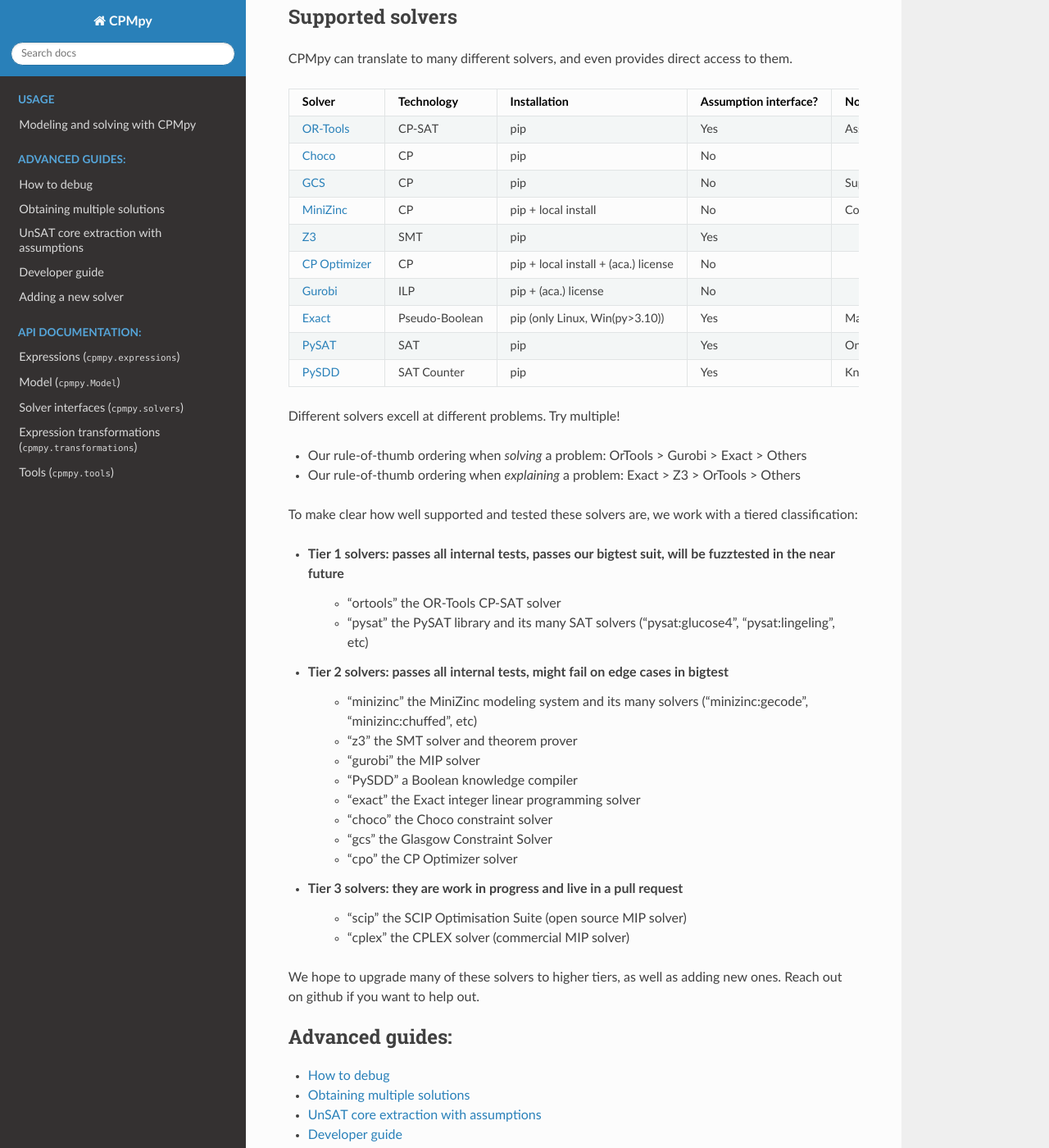
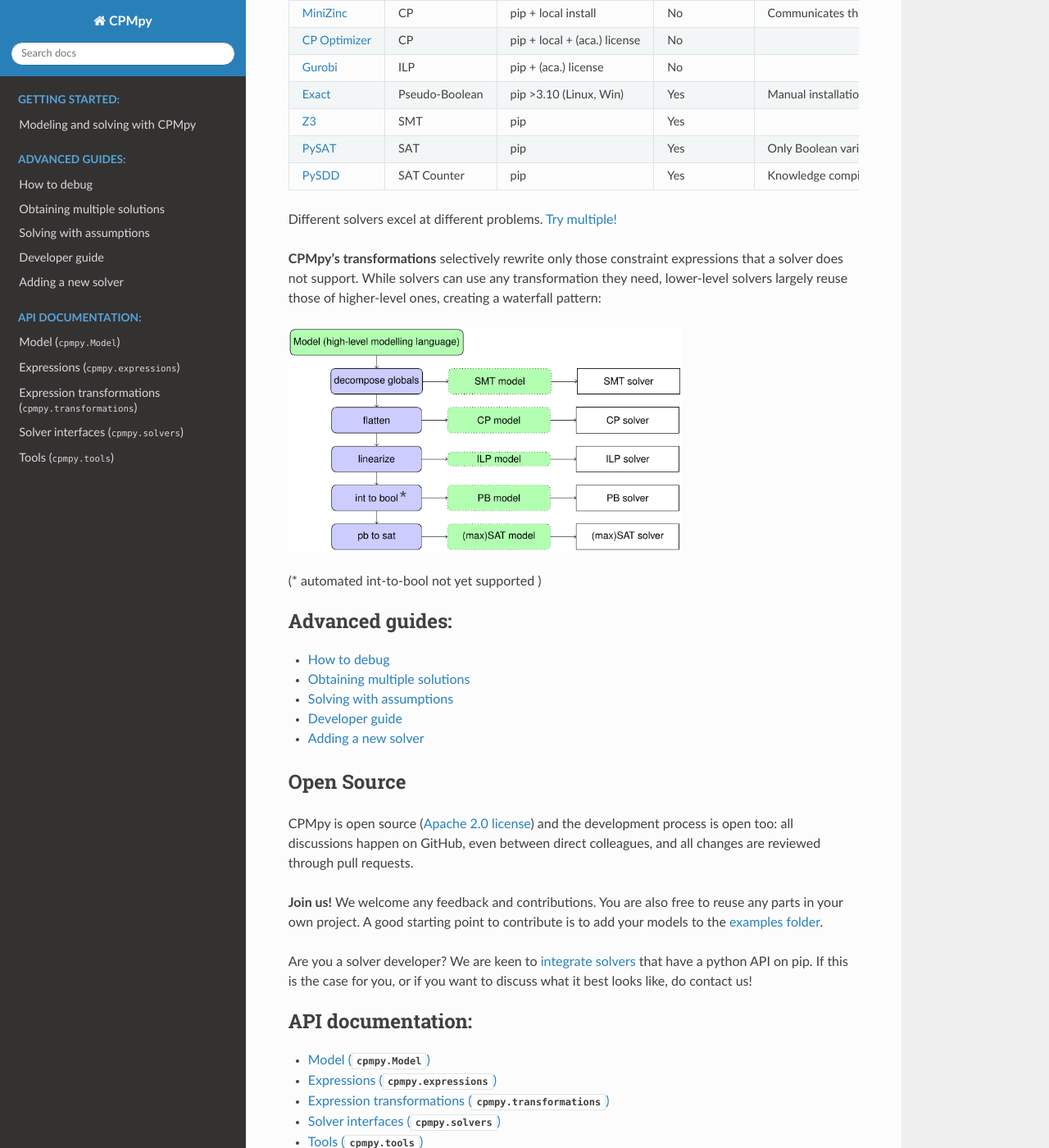
Before and after one commit to CPMpy/cpmpy, a Sphinx documentation site: the page built from docs/index.rst, in a window 1280 px wide and 1400 px high, scrolled down 601 px. Shown: the whole window at 82% size. Built offline with Sphinx 7.4.7 and the Read the Docs theme 3.1.0, drawn with Linux system fonts in a browser that asks for light colours; some of the changed text lies outside the part shown.

Commit message:
docs: refactor index page (#619)
* docs: refactor index page

* docs: not just optimisation

---------

Co-authored-by: Thomas Sergeys <thomas.s2000@hotmail.com>

```diff
--- a/docs/index.rst
+++ b/docs/index.rst
@@ -1,18 +1,13 @@
 CPMpy: Constraint Programming and Modeling in Python
 ====================================================
 
-Constraint Programming is a methodology for solving combinatorial optimisation problems like assignment problems or covering, packing and scheduling problems. Problems that require searching over discrete decision variables.
+Source code and issue tracker: https://github.com/CPMpy/cpmpy
 
-CPMpy is a Constraint Programming and Modeling library in Python, based on numpy, with direct solver access. Key features are:
-
-* Easy to integrate with machine learning and visualisation libraries, because decision variables are numpy arrays.
-* Solver-independent: transparently translating to CP, MIP, SMT and SAT solvers
-* Incremental solving and direct access to the underlying solvers
-* And much more...
+CPMpy is ideal for solving combinatorial problems like assignment problems or covering, packing and scheduling problems. Problems that require searching over discrete decision variables.
 
 .. toctree::
    :maxdepth: 1
-   :caption: Usage
+   :caption: Getting started:
 
    modeling
 
@@ -21,15 +16,13 @@
 Supported solvers
 -----------------
 
-CPMpy can translate to many different solvers, and even provides direct access to them.
-
 .. list-table::
    :header-rows: 1
 
    * - **Solver**
      - **Technology**
      - **Installation**
-     - **Assumption interface?**
+     - **Assumptions?**
      - **Notes**
    * - :doc:`OR-Tools <api/solvers/ortools>`
      - CP-SAT
@@ -51,14 +44,9 @@
      - pip + local install
      - No
      - Communicates through textfiles
-   * - :doc:`Z3 <api/solvers/z3>`
-     - SMT
-     - pip
-     - Yes
-     -
    * - :doc:`CP Optimizer <api/solvers/cpo>`
      - CP
-     - pip + local install + (aca.) license
+     - pip + local + (aca.) license
      - No
      -
    * - :doc:`Gurobi <api/solvers/gurobi>`
@@ -68,9 +56,14 @@
      -
    * - :doc:`Exact <api/solvers/exact>`
      - Pseudo-Boolean
-     - pip (only Linux, Win(py>3.10))
+     - pip >3.10 (Linux, Win)
      - Yes
      - Manual installation on Mac possible
+   * - :doc:`Z3 <api/solvers/z3>`
+     - SMT
+     - pip
+     - Yes
+     -
    * - :doc:`PySAT <api/solvers/pysat>`
      - SAT
      - pip
@@ -82,33 +75,15 @@
      - Yes
      - Knowledge compiler, only Boolean variables (CPMpy transformation incomplete)
 
-Different solvers excell at different problems. Try multiple!
+Different solvers excel at different problems. `Try multiple! <modeling.html#selecting-a-solver>`_
 
-* Our rule-of-thumb ordering when *solving* a problem: OrTools > Gurobi > Exact > Others
-* Our rule-of-thumb ordering when *explaining* a problem: Exact > Z3 > OrTools > Others
+**CPMpy’s transformations** selectively rewrite only those constraint expressions that a solver does not support. While solvers can use any transformation they need, lower-level solvers largely reuse those of higher-level ones, creating a waterfall pattern:
 
+.. image:: waterfall.png
+  :width: 480
+  :alt: Waterfall from model to solvers
 
-To make clear how well supported and tested these solvers are, we work with a tiered classification:
-
-* Tier 1 solvers: passes all internal tests, passes our bigtest suit, will be fuzztested in the near future
-    - "ortools" the OR-Tools CP-SAT solver
-    - "pysat" the PySAT library and its many SAT solvers ("pysat:glucose4", "pysat:lingeling", etc)
-
-* Tier 2 solvers: passes all internal tests, might fail on edge cases in bigtest
-    - "minizinc" the MiniZinc modeling system and its many solvers ("minizinc:gecode", "minizinc:chuffed", etc)
-    - "z3" the SMT solver and theorem prover
-    - "gurobi" the MIP solver
-    - "PySDD" a Boolean knowledge compiler
-    - "exact" the Exact integer linear programming solver
-    - "choco" the Choco constraint solver
-    - "gcs" the Glasgow Constraint Solver
-    - "cpo" the CP Optimizer solver
-
-* Tier 3 solvers: they are work in progress and live in a pull request
-    - "scip" the SCIP Optimisation Suite (open source MIP solver)
-    - "cplex" the CPLEX solver (commercial MIP solver)
-
-We hope to upgrade many of these solvers to higher tiers, as well as adding new ones. Reach out on github if you want to help out.
+(* automated int-to-bool not yet supported )
 
 
 .. toctree::
@@ -124,22 +99,20 @@
 Open Source
 -----------
 
-Source code and bug reports at https://github.com/CPMpy/cpmpy
+CPMpy is open source (`Apache 2.0 license <https://github.com/cpmpy/cpmpy/blob/master/LICENSE>`_) and the development process is open too: all discussions happen on GitHub, even between direct colleagues, and all changes are reviewed through pull requests.
 
-CPMpy has the open-source `Apache 2.0 license <https://github.com/cpmpy/cpmpy/blob/master/LICENSE>`_ and is run as an open-source project. All discussions happen on Github, even between direct colleagues, and all changes are reviewed through pull requests.
-
-**Join us!** We welcome any feedback and contributions. You are also free to reuse any parts in your own project. A good starting point to contribute is to add your models to the examples folder.
+**Join us!** We welcome any feedback and contributions. You are also free to reuse any parts in your own project. A good starting point to contribute is to add your models to the `examples folder <https://github.com/CPMpy/cpmpy/tree/master/examples>`_.
 
 
-Are you a solver developer? We are keen to integrate solvers that have a python API on pip. If this is the case for you, or if you want to discuss what it best looks like, do contact us!
+Are you a solver developer? We are keen to `integrate solvers <adding_solver.html>`_ that have a python API on pip. If this is the case for you, or if you want to discuss what it best looks like, do contact us!
 
 
 .. toctree::
    :maxdepth: 1
    :caption: API documentation:
 
+   api/model
    api/expressions
-   api/model
+   api/transformations
    api/solvers
-   api/transformations
    api/tools
--- a/docs/unsat_core_extraction.md
+++ b/docs/unsat_core_extraction.md
@@ -1,4 +1,4 @@
-# UnSAT core extraction with assumptions
+# Solving with assumptions
 
 When a model is unsatisfiable, it can be desirable to get a better idea of which Boolean variables make it unsatisfiable. Commonly, these Boolean variables are 'switches' that turn constraints on or off, hence such Boolean variables can be used to get a better idea of which _constraints_ make the model unsatisfiable.
 
```
Also changed, not shown: README.md (+3 -3 lines), docs/waterfall.png (added), 1 other file.
